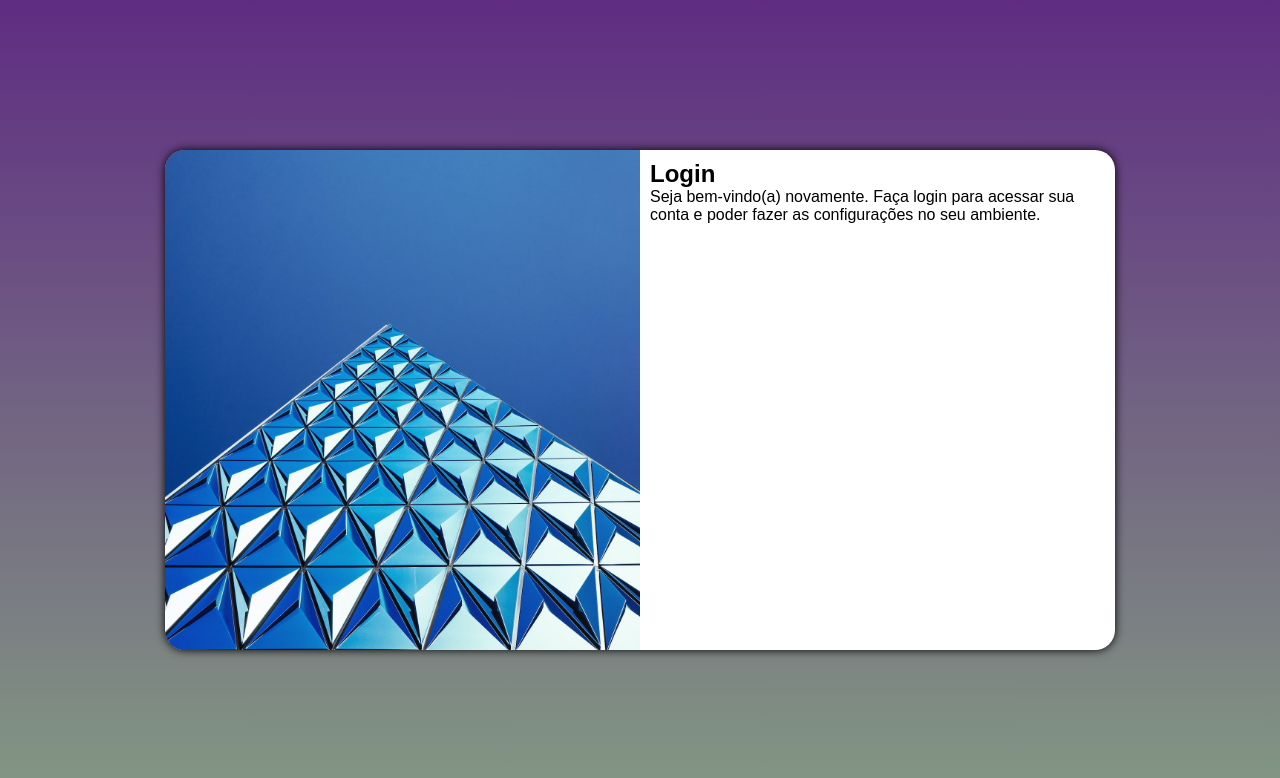
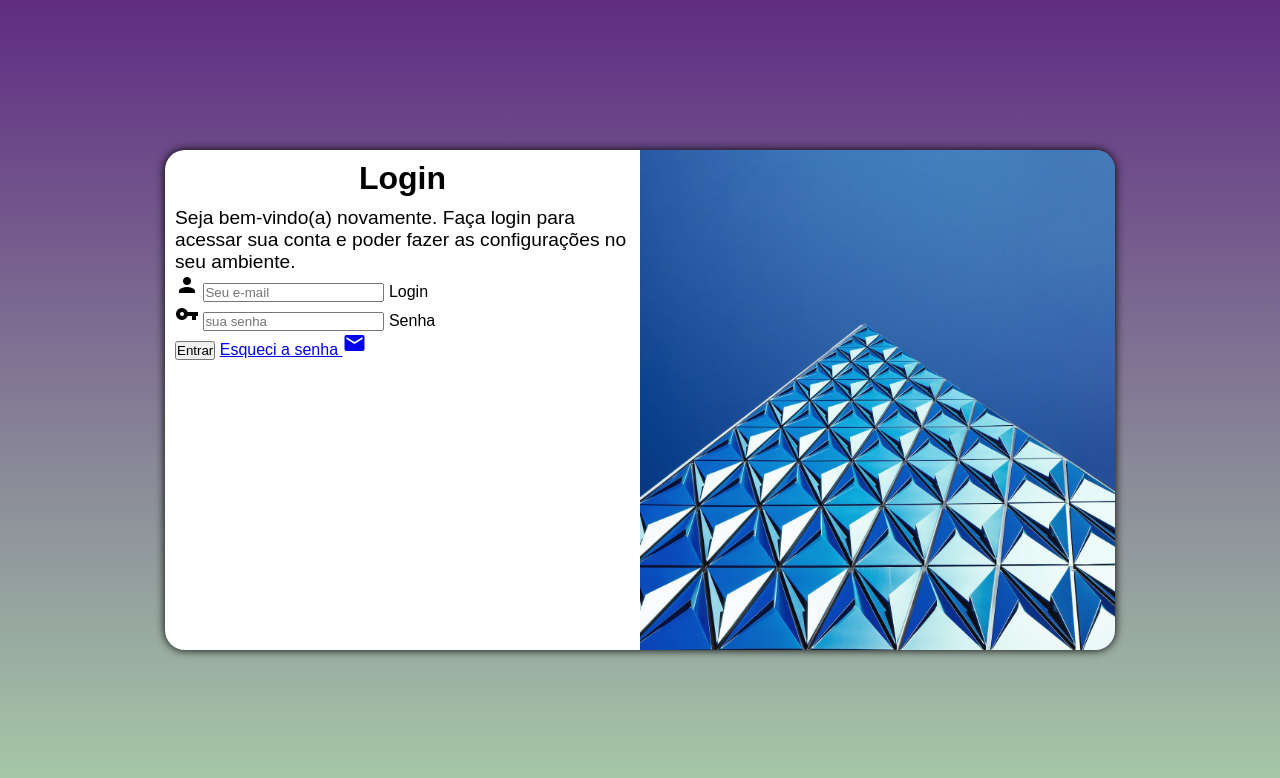
Before and after one commit to rosaliodantas/projeto-login, a plain HTML site: page index.html in a window 1280 px wide. Drawn offline with Linux system fonts and the light colour scheme.

Commit message:
adicionei o formulario

```diff
--- a/estilos/media-query.css
+++ b/estilos/media-query.css
@@ -13,7 +13,7 @@ Grandes telas: acima de 1200px
  992px) {
 
     body {
-        background-image: linear-gradient(to top, #049a09d, #5f2c82);
+        background-image: linear-gradient(to top, rgb(168, 203, 168), #5f2c82);
     }
 
     section#login {
@@ -34,7 +34,7 @@ Grandes telas: acima de 1200px
 
 @media screen and (min-width: 992px) {
     body {
-        background-image: linear-gradient(to top, rgb(131, 152, 131), #5f2c82);
+        background-image: linear-gradient(to top, rgb(168, 203, 168), #5f2c82);
     }
 
     section#login {
@@ -42,13 +42,21 @@ Grandes telas: acima de 1200px
     }
 
     section#login > div#imagem {
-        float: left;
+        float: right;
         width: 50%;
         height: 100%;
     }
 
     section#login > div#formulario {
-        float: right;
+        float: left;
         width: 50%;
     }
+
+    div#formulario > h1 {
+        font-size: 2em;
+    }
+
+    div#formulario > p {
+        font-size: 1.2em;
+    }
 }
--- a/estilos/style.css
+++ b/estilos/style.css
@@ -53,3 +53,12 @@ section#login > div#formulario {
     display: block;
     padding:10px;
 }
+
+div#formulario > h1 {
+    text-align: center;
+    margin-bottom: 10px;
+}
+
+div#formulario > p {
+    font-size: 0.8em;
+}
--- a/index.html
+++ b/index.html
@@ -5,6 +5,8 @@
     <meta http-equiv="X-UA-Compatible" content="IE=edge">
     <meta name="viewport" content="width=device-width, initial-scale=1.0">
     <title>Login</title>
+    <link href="https://fonts.googleapis.com/icon?family=Material+Icons"
+      rel="stylesheet">
     <link rel="stylesheet" href="estilos/style.css">
     <link rel="stylesheet" href="estilos/media-query.css">
 </head>
@@ -17,8 +19,21 @@
             <div id="formulario">
                 <h1>Login</h1>
                 <p>Seja bem-vindo(a) novamente. Faça login para acessar sua conta e poder fazer as configurações no seu ambiente.</p>
-                <form action="login.php" method="post">
-
+                <form action="login.php" method="post" autocomplete="on">
+                    <div class="campo">
+                        <i class="material-icons">person</i>
+                        <input type="email" name="login" id="ilogin" placeholder="Seu e-mail" autocomplete="email" required maxlength="30">
+                        <label for="ilogin">Login</label>
+                    </div>
+                    <div class="campo">
+                        <i class="material-icons">vpn_key</i>
+                        <input type="password" name="senha" id="isenha" placeholder="sua senha" autocomplete="current-password" required minlength="8" maxlength="20">
+                        <label for="isenha">Senha</label>
+                    </div>
+                    <input type="submit" value="Entrar">
+                    <a href="esqueci.html">
+                        Esqueci a senha <i class="material-icons">mail</i>
+                    </a>
                 </form>
             </div>
         </section>
```
